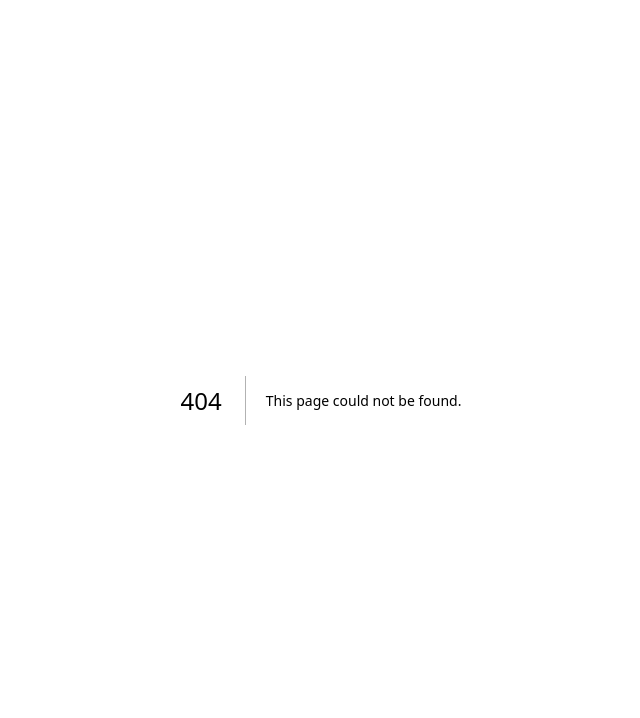
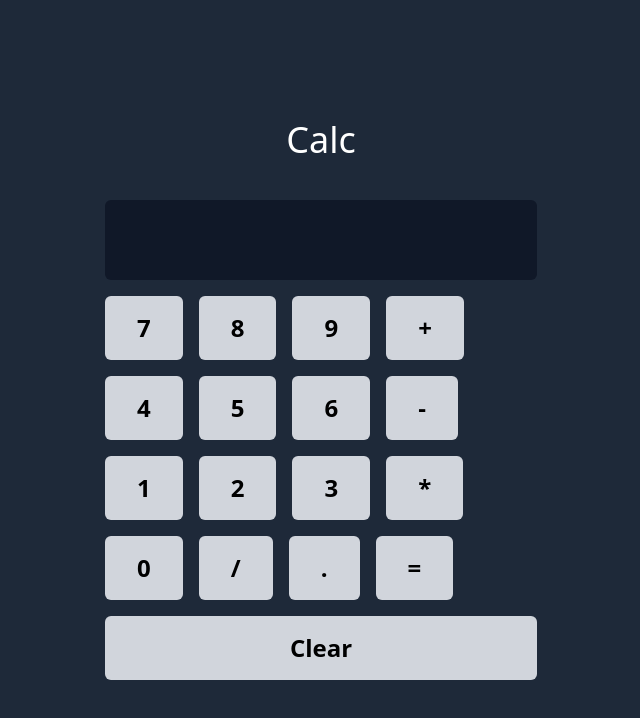
Before and after one commit to saku6911/react_app_100, a Next.js app: page /calc in a window 1280 px wide. Before the commit this address had no page. Shown: the top 718 px of the page, without its empty margins (319-959 px from the left). Built offline with nearby package versions, Linux system fonts and the light colour scheme.

Commit message:
createCalc

```diff
--- a/package.json
+++ b/package.json
@@ -10,6 +10,7 @@
   },
   "dependencies": {
     "jotai": "^2.12.3",
+    "mathjs": "^14.4.0",
     "next": "15.3.1",
     "postcss": "^8.5.3",
     "react": "^19.0.0",
--- /dev/null
+++ b/src/app/calc/atom.tsx
@@ -0,0 +1,3 @@
+import { atom } from "jotai";
+export const inputAtom = atom("");
+export const resultAtom = atom(0);
--- /dev/null
+++ b/src/app/calc/components/button.tsx
@@ -0,0 +1,17 @@
+import { ReactNode } from "react";
+
+type Props = {
+  children: ReactNode;
+  onclick: (event: React.MouseEvent<HTMLButtonElement>) => void;
+};
+
+export default function Button({ children, onclick }: Props) {
+  return (
+    <button
+      onClick={onclick}
+      className="bg-gray-300 py-4 px-8 text-center rounded-md text-2xl font-bold"
+    >
+      {children}
+    </button>
+  );
+}
--- /dev/null
+++ b/src/app/calc/components/calcComponents.tsx
@@ -0,0 +1,89 @@
+"use client";
+
+import { useAtom } from "jotai";
+import Button from "./button";
+import { inputAtom, resultAtom } from "../atom";
+import { evaluate } from "mathjs";
+import { memo } from "react";
+
+export default function CalcComponents() {
+  const [input, setInput] = useAtom(inputAtom);
+  const [, setResult] = useAtom(resultAtom);
+
+  const pushNumber = (number: number) => {
+    setInput((prev) => prev + number.toString());
+  };
+  const pushAddition = () => {
+    setInput((prev) => prev + "+");
+  };
+  const pushSubtraction = () => {
+    setInput((prev) => prev + "-");
+  };
+  const pushMultiplication = () => {
+    setInput((prev) => prev + "*");
+  };
+  const pushDivision = () => {
+    setInput((prev) => prev + "/");
+  };
+  const pushDecimalPoint = () => {
+    setInput((prev) => prev + ".");
+  };
+  const pushEqual = () => {
+    try {
+      const result = evaluate(input);
+      setResult(result);
+      setInput(result.toString());
+    } catch {
+      setInput("Error");
+    }
+  };
+  const pushClear = () => {
+    setInput("");
+    setResult(0);
+  };
+
+  const ButtonMemo = memo(function ButtonMemo({
+    onclick,
+    children,
+  }: {
+    onclick: () => void;
+    children: React.ReactNode;
+  }) {
+    return <Button onclick={onclick}>{children}</Button>;
+  });
+  return (
+    <div className="grid gap-4 ">
+      <input
+        type="text"
+        value={input}
+        readOnly
+        className="bg-gray-900 h-20 rounded-md text-3xl text-white"
+      />
+      <div className="flex gap-4 items-center">
+        <ButtonMemo onclick={() => pushNumber(7)}>7</ButtonMemo>
+        <ButtonMemo onclick={() => pushNumber(8)}>8</ButtonMemo>
+        <ButtonMemo onclick={() => pushNumber(9)}>9</ButtonMemo>
+        <ButtonMemo onclick={pushAddition}>+</ButtonMemo>
+      </div>
+      <div className="flex gap-4 items-center">
+        <ButtonMemo onclick={() => pushNumber(4)}>4</ButtonMemo>
+        <ButtonMemo onclick={() => pushNumber(5)}>5</ButtonMemo>
+        <ButtonMemo onclick={() => pushNumber(6)}>6</ButtonMemo>
+        <ButtonMemo onclick={pushSubtraction}>-</ButtonMemo>
+      </div>
+      <div className="flex gap-4 items-center">
+        <ButtonMemo onclick={() => pushNumber(1)}>1</ButtonMemo>
+        <ButtonMemo onclick={() => pushNumber(2)}>2</ButtonMemo>
+        <ButtonMemo onclick={() => pushNumber(3)}>3</ButtonMemo>
+        <ButtonMemo onclick={pushMultiplication}>*</ButtonMemo>
+      </div>
+      <div className="flex gap-4 items-center">
+        <ButtonMemo onclick={() => pushNumber(0)}>0</ButtonMemo>
+        <ButtonMemo onclick={pushDivision}>/</ButtonMemo>
+        <ButtonMemo onclick={pushDecimalPoint}>.</ButtonMemo>
+        <ButtonMemo onclick={pushEqual}>=</ButtonMemo>
+      </div>
+      <ButtonMemo onclick={pushClear}>Clear</ButtonMemo>
+    </div>
+  );
+}
--- /dev/null
+++ b/src/app/calc/page.tsx
@@ -0,0 +1,10 @@
+import CalcComponents from "./components/calcComponents";
+
+export default function Calc() {
+  return (
+    <div className="flex flex-col items-center justify-center h-screen bg-gray-800 gap-10">
+      <h1 className="text-4xl text-white">Calc</h1>
+      <CalcComponents />
+    </div>
+  );
+}
--- /dev/null
+++ b/src/app/loading.tsx
@@ -0,0 +1,10 @@
+export default function Loading() {
+  return (
+    <div
+      className="flex justify-center items-center h-screen"
+      aria-label="読み込み中"
+    >
+      <div className="animate-spin h-10 w-10 border-4 border-gray-400 rounded-full border-t-transparent"></div>
+    </div>
+  );
+}
--- a/src/app/page.tsx
+++ b/src/app/page.tsx
@@ -18,6 +18,9 @@ export default function Home() {
       <Link href="/timer" className="hover:text-neutral-500">
         04. Timer
       </Link>
+      <Link href="/calc" className="hover:text-neutral-500">
+        05. Calc
+      </Link>
     </div>
   );
 }
```
Also changed, not shown: 1 other file (tests, documents, lock files or other folders).
